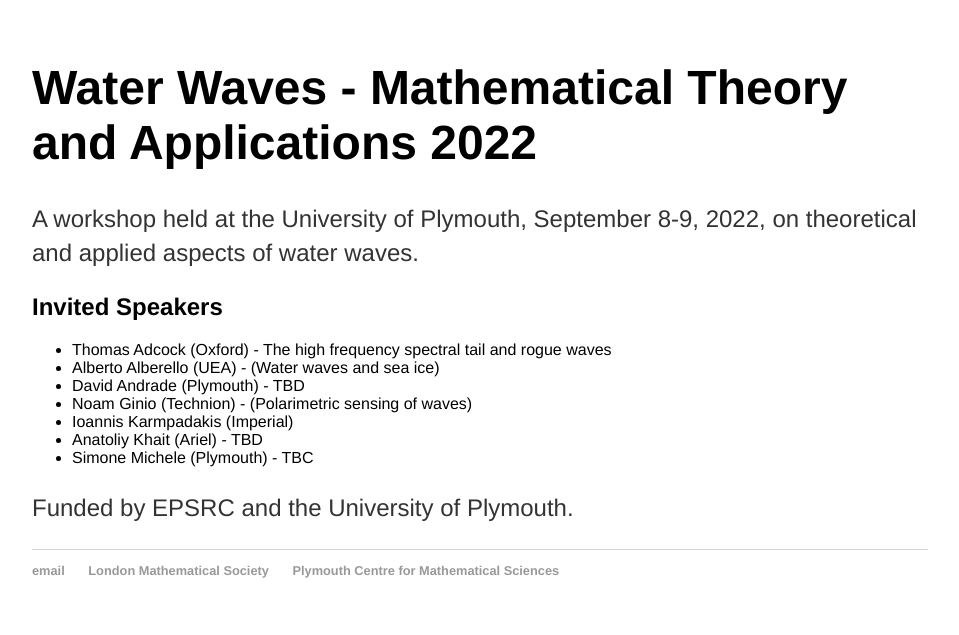
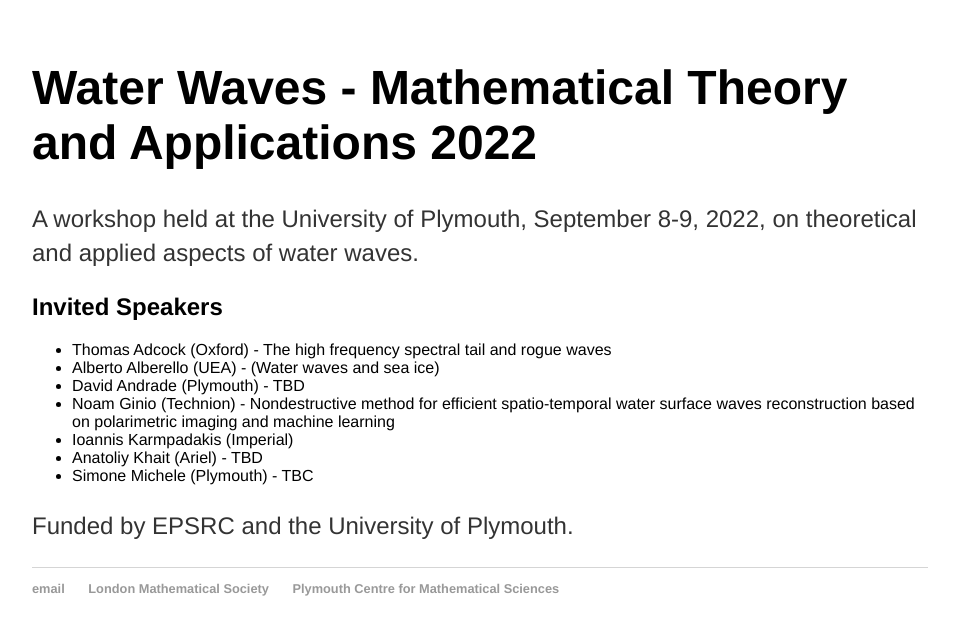
Before and after one commit to rstuhlmeier/rstuhlmeier.github.io, a Jekyll site: the page built from conferences/workshop2.html, in a window 1280 px wide. Shown: the top 635 px of the page, without its empty margins (160-1119 px from the left). Built offline with Jekyll 4.4.1, drawn with Linux system fonts in a browser that asks for light colours.

Commit message:
Update workshop2.html

```diff
--- a/conferences/workshop2.html
+++ b/conferences/workshop2.html
@@ -14,7 +14,7 @@ title: Workshop Water Waves 2022 - Mathematical Theory and Applications
     <li>Thomas Adcock (Oxford) - The high frequency spectral tail and rogue waves</li>
     <li>Alberto Alberello (UEA) - (Water waves and sea ice) </li>
     <li>David Andrade (Plymouth) - TBD </li>
-  <li>Noam Ginio (Technion) - (Polarimetric sensing of waves) </li>
+  <li>Noam Ginio (Technion) - Nondestructive method for efficient spatio-temporal water surface waves reconstruction based on polarimetric imaging and machine learning </li>
   <li>Ioannis Karmpadakis (Imperial)</li>
   <li>Anatoliy Khait (Ariel) - TBD </li>
   <li>Simone Michele (Plymouth) - TBC </li>
```
